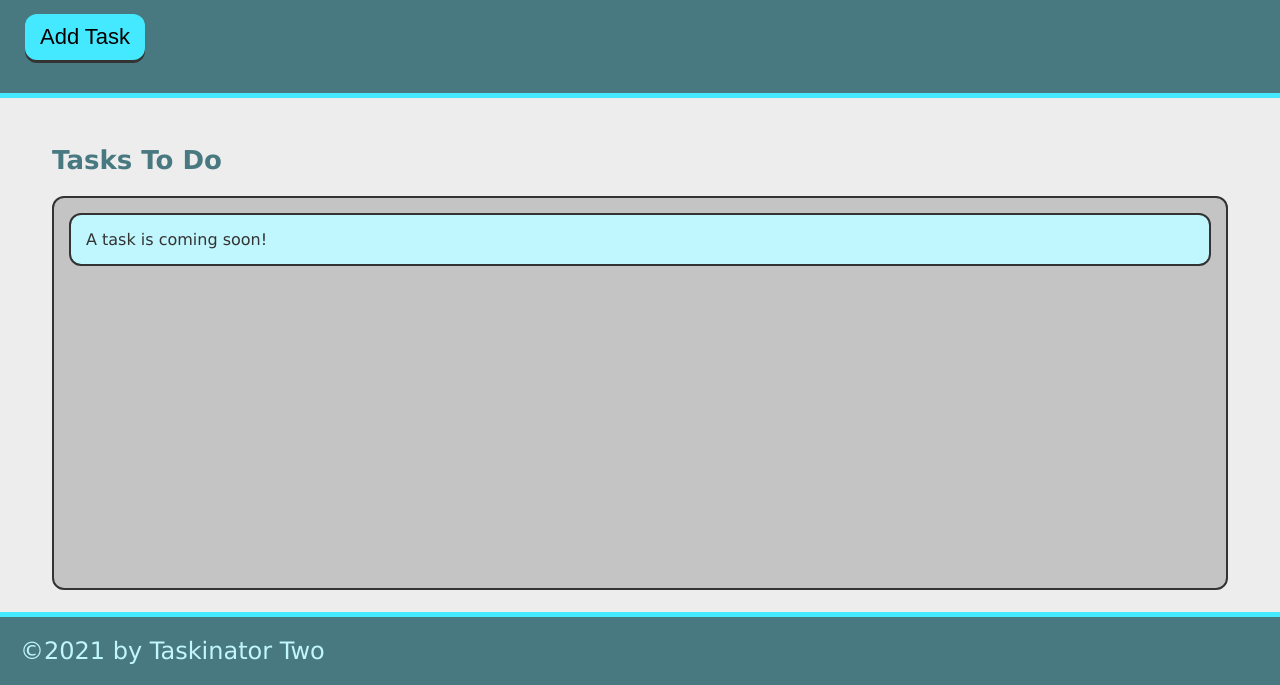
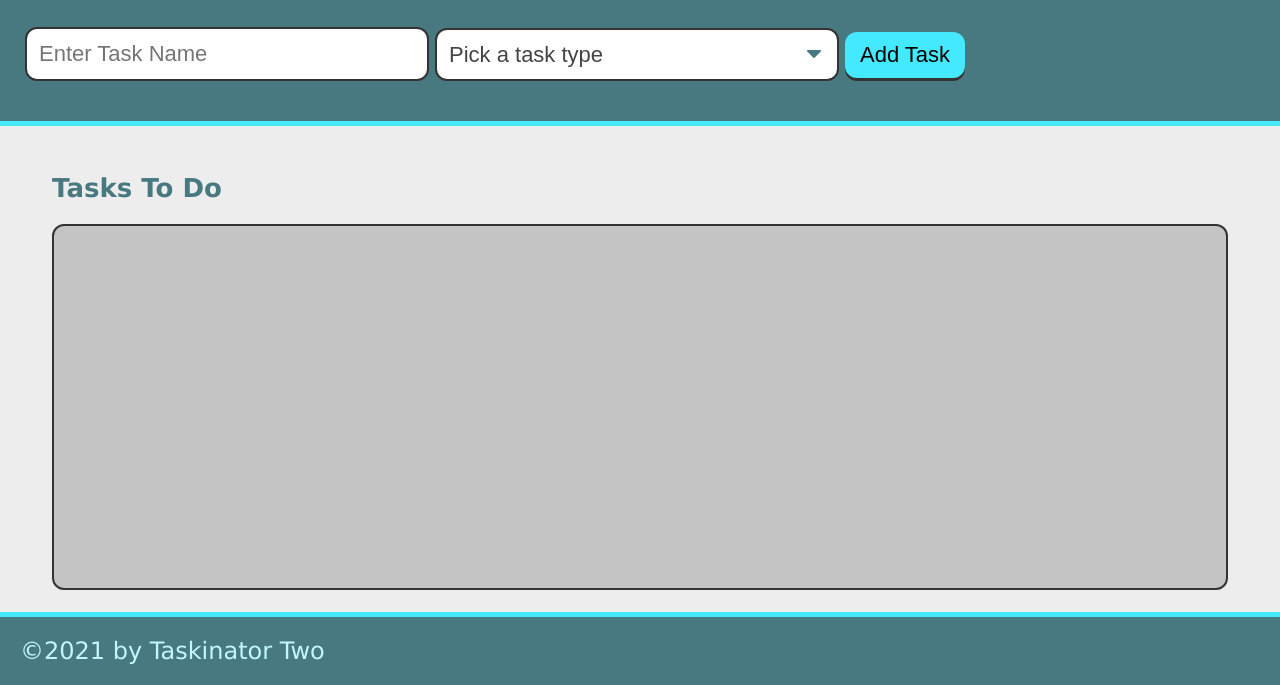
Before and after one commit to Sebastian2908-2007/Taskinator-Two, a plain HTML site: page index.html in a window 1280 px wide. Shown: the part 115-800 px from the top of the page. Drawn offline with Linux system fonts and the light colour scheme.

Commit message:
form added to header

```diff
--- a/index.html
+++ b/index.html
@@ -11,15 +11,29 @@
     <header>
 <h1 class="page-title">Taskinator Two</h1>
 <p>Click the button below to add a new task!</p>
-<button class="btn" id="save-task">Add Task</button>
+<form id="task-form">
+    <div class="form-group">
+        <input type="text" name="task-name" placeholder="Enter Task Name" />
+    </div>
+    <div class="form-group">
+        <select name="task-type" class="select-dropdown">
+            <option value="" disabled selected>Pick a task type</option>
+            <option value="Print">Print</option>
+            <option value="Web">Web</option>
+            <option value="Mobile">Mobile</option>
+        </select>
+    </div>
+    <div class="form-group">
+        <button class="btn" id="save-task" type="submit">Add Task</button>
+    </div>
+</form>
+
     </header>
 
     <main class="page-content">
       <section class="task-list-wrapper">
           <h2 class="list-title">Tasks To Do</h2>
-          <ul class="task-list" id="tasks-to-do">
-              <li class="task-item">A task is coming soon!</li>
-          </ul>
+          <ul class="task-list" id="tasks-to-do"></ul>
       </section>
     </main>
 
```
